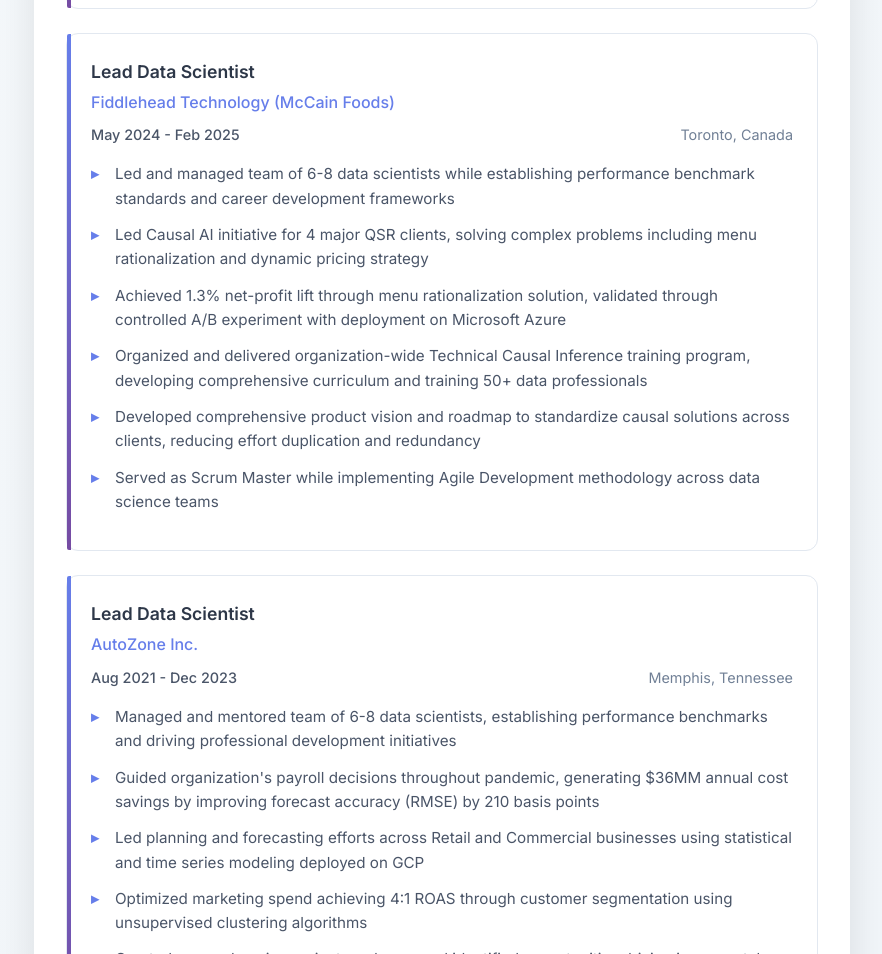
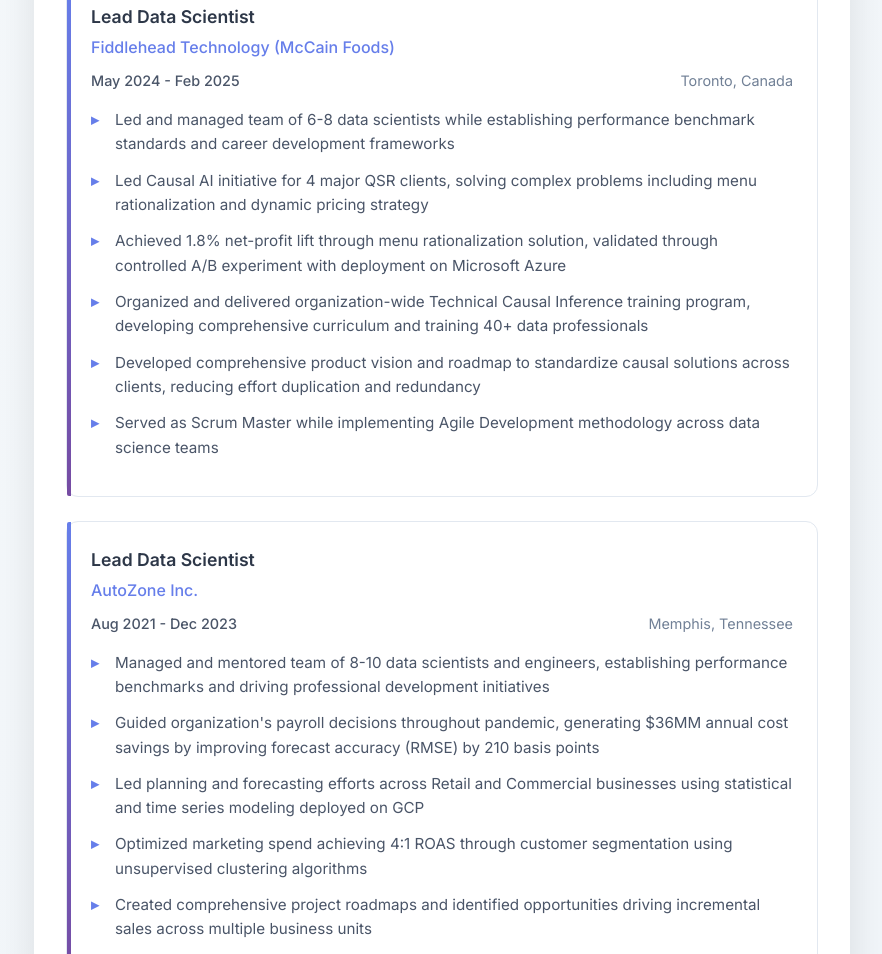
Before and after one commit to psreetharan/ps_resume, a plain HTML site: page index.html in a window 1280 px wide. Shown: the part 1285-2239 px from the top of the page, without its empty margins (198-1080 px from the left). Drawn offline with Linux system fonts and the light colour scheme.

Commit message:
Update index.html

```diff
--- a/index.html
+++ b/index.html
@@ -479,7 +479,7 @@
             <div class="section">
                 <div class="section-title">Professional Summary</div>
                 <div class="summary">
-                    Data Science professional with 10+ years of experience in Software Engineering and Data Science across various industries. Proven track record of leading high-functioning data science teams and delivering measurable business impact through advanced analytics, machine learning, and statistical modeling. Expertise in translating complex data insights into actionable business strategies, with experience managing stakeholders from C-suite to technical teams while leading organization-wide data initiatives.
+                    Data Science leader with 10+ years of experience managing teams of 6-10 data scientists and engineers, delivering $50M+ in measurable business impact. Proven track record of building scalable ML platforms, establishing data governance frameworks, and driving organization-wide adoption of data-driven decision making across C-suite stakeholders.
                 </div>
             </div>
 
@@ -534,8 +534,8 @@
                     <ul class="achievements">
                         <li>Led and managed team of 6-8 data scientists while establishing performance benchmark standards and career development frameworks</li>
                         <li>Led Causal AI initiative for 4 major QSR clients, solving complex problems including menu rationalization and dynamic pricing strategy</li>
-                        <li>Achieved 1.3% net-profit lift through menu rationalization solution, validated through controlled A/B experiment with deployment on Microsoft Azure</li>
-                        <li>Organized and delivered organization-wide Technical Causal Inference training program, developing comprehensive curriculum and training 50+ data professionals</li>
+                        <li>Achieved 1.8% net-profit lift through menu rationalization solution, validated through controlled A/B experiment with deployment on Microsoft Azure</li>
+                        <li>Organized and delivered organization-wide Technical Causal Inference training program, developing comprehensive curriculum and training 40+ data professionals</li>
                         <li>Developed comprehensive product vision and roadmap to standardize causal solutions across clients, reducing effort duplication and redundancy</li>
                         <li>Served as Scrum Master while implementing Agile Development methodology across data science teams</li>
                     </ul>
@@ -551,7 +551,7 @@
                         </div>
                     </div>
                     <ul class="achievements">
-                        <li>Managed and mentored team of 6-8 data scientists, establishing performance benchmarks and driving professional development initiatives</li>
+                        <li>Managed and mentored team of 8-10 data scientists and engineers, establishing performance benchmarks and driving professional development initiatives</li>
                         <li>Guided organization's payroll decisions throughout pandemic, generating $36MM annual cost savings by improving forecast accuracy (RMSE) by 210 basis points</li>
                         <li>Led planning and forecasting efforts across Retail and Commercial businesses using statistical and time series modeling deployed on GCP</li>
                         <li>Optimized marketing spend achieving 4:1 ROAS through customer segmentation using unsupervised clustering algorithms</li>
```
